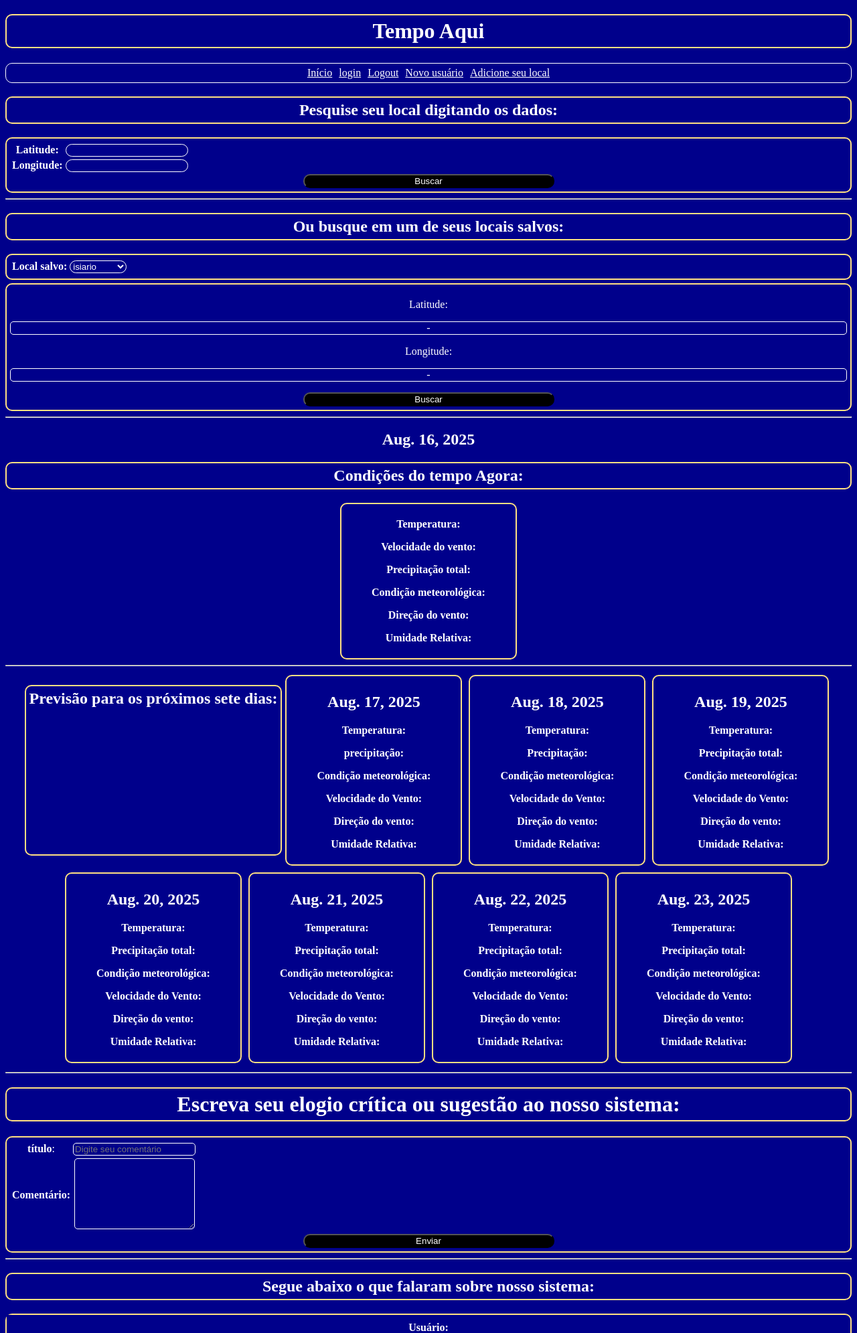
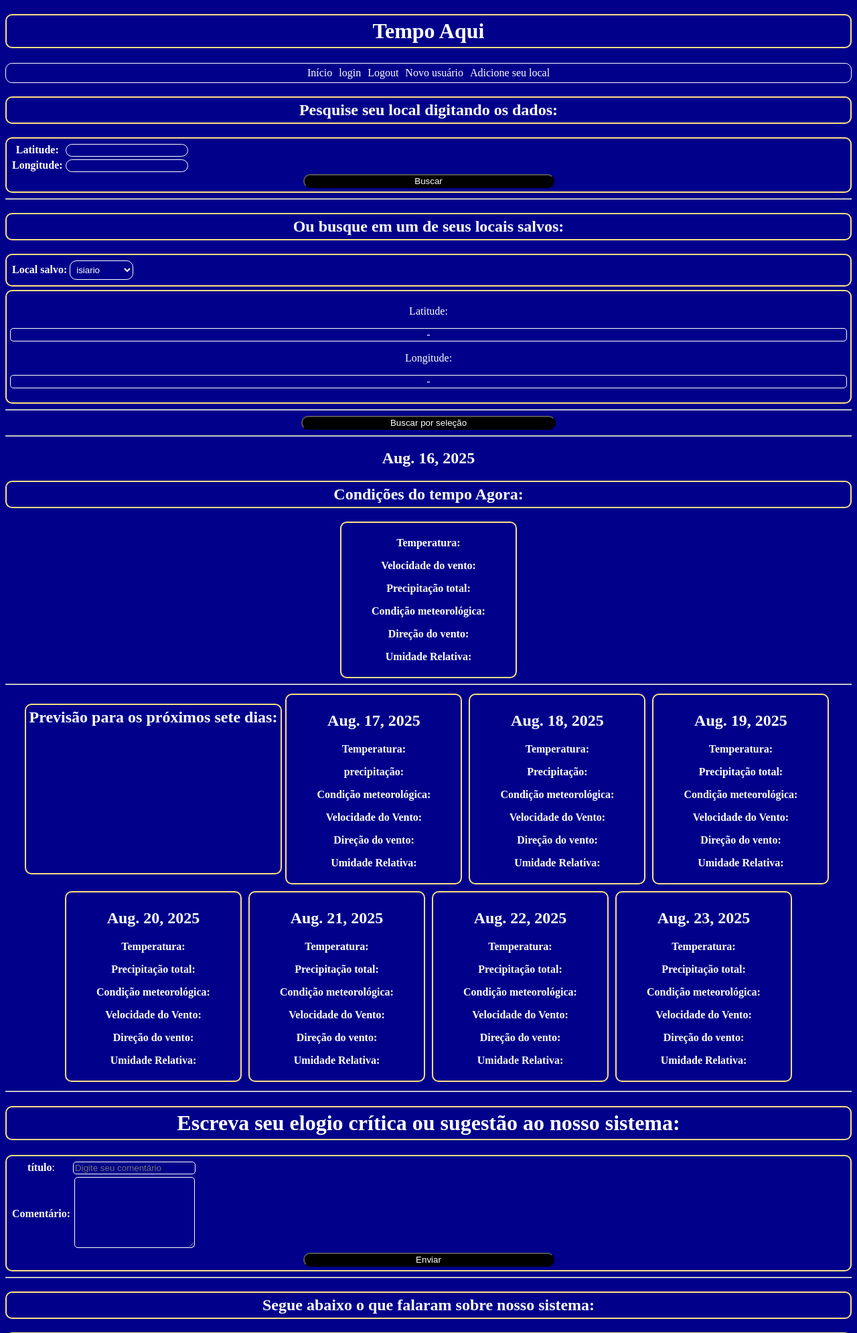
Before and after one commit to sandro20231/meteorologia3, a Django app: page / in a window 1280 px wide. Shown: the top 1991 px of the page at 67% size. Run offline with Django 5.2, Linux system fonts and the light colour scheme; a user stored in the database is signed in; data comes from the database, SQL or seed files in the repository; both versions use the stored data as it was after the commit.

Commit message:
falta corrigir a logica de btn e css de form

```diff
--- a/tempo/t2/static/t2/estilo.css
+++ b/tempo/t2/static/t2/estilo.css
@@ -211,5 +211,20 @@
 
 a {
     color: white;
+    text-decoration: none;
 
 }
+
+a:visited {
+    color: yellow;
+    text-decoration: none;
+}
+
+a:activate {
+    color: whitesmoke;
+    text-decoration: none;
+}
+
+select {
+    padding: 5px;
+}
--- a/tempo/t2/static/t2/script.js
+++ b/tempo/t2/static/t2/script.js
@@ -1,3 +1,7 @@
+document.addEventListener('DOMContentLoaded', function (e) {
+    e.preventDefault();
+    console.log("DOM carregado");
+    console.log(document.getElementById("btn"));
     // botão de buscas digitadas
     var btnBuscaDigitada = document.querySelector("#btnBuscaLocalDigitadoScript");
     // campos de latitude e longitude
@@ -158,20 +162,19 @@
     })
 
     // buscando dados por seleção
+    var b = document.querySelector("#btn");
+    console.log(b);
+    if (b) {
 
-
-
-document.addEventListener('DOMContentLoaded', function () {
-    document.getElementById("btnBuscarMeteo").addEventListener("click", function (e) {
+        b.addEventListener('click', function (e) {
             e.preventDefault();
             console.log("Botão clicado!");
-        let latitude2 = document.getElementById('latitudeBusca').innerText;
-        let longitude2 = document.getElementById('longitudeBusca').innerText;
+            let latitude2 = document.getElementById('latitudeBusca');
+            let longitude2 = document.getElementById('longitudeBusca');
             console.log(latitude2);
             console.log(longitude2);
-        fetch(`https://api.open-meteo.com/v1/forecast?latitude=${latitude2}&longitude=${longitude2}&hourly=temperature_2m,relativehumidity_2m,precipitation,weathercode,windspeed_10m,winddirection_10m&timezone=auto`)
+            fetch(`https://api.open-meteo.com/v1/forecast?latitude=${latitude.value}&longitude=${longitude.value}&hourly=temperature_2m,relativehumidity_2m,precipitation,weathercode,windspeed_10m,winddirection_10m&timezone=auto`)
 
-            .then(response => response.json())
                 .then((data) => {
 
                     console.log(data)
@@ -238,6 +241,10 @@
 
                 })
         })
+    }
+
+
+
 
 
 })
--- a/tempo/t2/templates/t2/index.html
+++ b/tempo/t2/templates/t2/index.html
@@ -94,15 +94,17 @@
                         .catch(err => console.error(err));
                 });
             </script>
-            <div class="btn2estilo">
-                <button id="btnBuscarMeteo">Buscar</button>
-            </div>
+
 
         </div>
 
 
         <hr>
     </div>
+    <div class="btn2estilo">
+        <button type="button" id="btn">Buscar por seleção</button>
+    </div>
+    <hr>
 
 </div>
 <div class="tempoAgora">
```
Also changed, not shown: tempo/db.sqlite3. Lines whose indentation alone changed are shown as unchanged.
